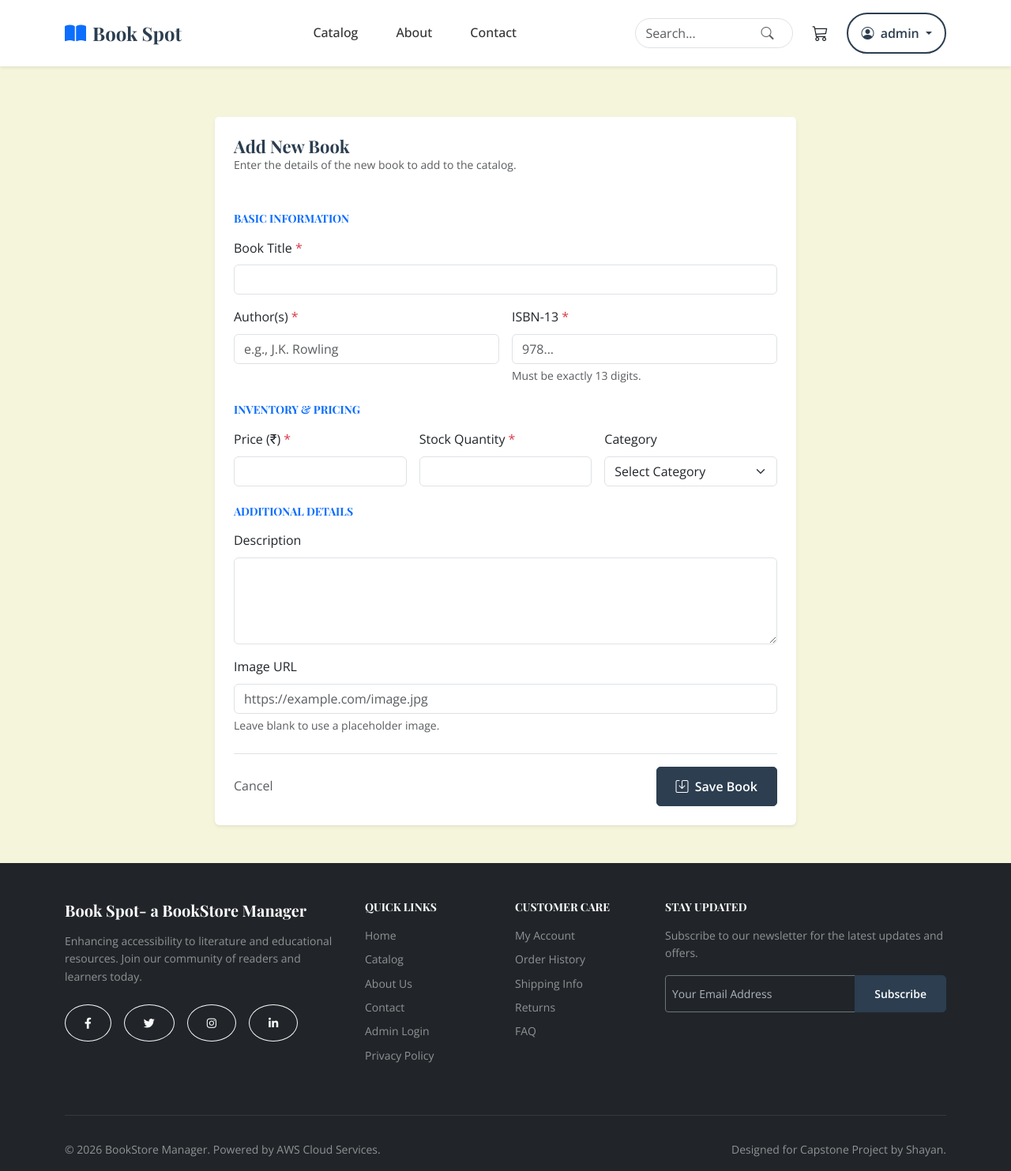
After one commit to shayan729/capstone_bookstore, a Flask app: page /admin/books/add in a window 1280 px wide. The commit adds this page. Shown: the whole page at 79% size. Run offline with Flask 3, Linux system fonts and the light colour scheme; a user stored in the database is signed in.

Commit message:
admin dashboard functionality

```diff
--- a/app.py
+++ b/app.py
@@ -1,4 +1,5 @@
-from flask import Flask, render_template, request, redirect, url_for, session, jsonify
+from flask import Flask, render_template, request, redirect, url_for, session, jsonify, flash
+
 import os
 import math
 import sqlite3
@@ -989,7 +990,7 @@ def apply_coupon():
 @app.route('/admin/books')
 def admin_books():
     """Admin books management page."""
-    if 'admin' not in session:
+    if 'admin_id' not in session:
         return redirect(url_for('admin_login'))
 
     db = get_db()
@@ -999,11 +1000,88 @@ def admin_books():
     per_page = 20
     offset = (page - 1) * per_page
 
-    rows = db.execute(
-        'SELECT * FROM books ORDER BY title ASC LIMIT ? OFFSET ?',
-        (per_page, offset)
-    ).fetchall()
+    # Optional Search
+    search_query = request.args.get('q', '').strip()
+    if search_query:
+        query = 'SELECT * FROM books WHERE LOWER(title) LIKE ? OR isbn13 LIKE ? ORDER BY title ASC LIMIT ? OFFSET ?'
+        search_param = f'%{search_query.lower()}%'
+        rows = db.execute(query, (search_param, search_param, per_page, offset)).fetchall()
+
+        count_query = 'SELECT COUNT(*) as count FROM books WHERE LOWER(title) LIKE ? OR isbn13 LIKE ?'
+        total_books = db.execute(count_query, (search_param, search_param)).fetchone()['count']
+    else:
+        rows = db.execute(
+            'SELECT * FROM books ORDER BY title ASC LIMIT ? OFFSET ?',
+            (per_page, offset)
+        ).fetchall()
+        total_books = db.execute('SELECT COUNT(*) as count FROM books').fetchone()['count']
+
     books = [map_book_row(r) for r in rows]
+    total_pages = math.ceil(total_books / per_page)
+
+    return render_template('admin_books.html', books=books, page=page, total_pages=total_pages, search_query=search_query)
+
+
+@app.route('/admin/books/add', methods=['GET', 'POST'])
+def add_book():
+    """Add a new book to the catalog."""
+    if 'admin_id' not in session:
+        return redirect(url_for('admin_login'))
+
+    if request.method == 'POST':
+        # Extract fields
+        title = request.form.get('title', '').strip()
+        authors = request.form.get('authors', '').strip()
+        isbn13 = request.form.get('isbn13', '').strip()
+        price = request.form.get('price', '').strip()
+        stock = request.form.get('stock', '').strip()
+        category = request.form.get('category', '').strip()
+        description = request.form.get('description', '').strip()
+        image = request.form.get('image', '').strip()
+
+        # Validation
+        if not all([title, authors, isbn13, price, stock]):
+            flash('Please fill in all required fields.', 'danger')
+            return redirect(url_for('add_book'))
+
+        try:
+            db = get_db()
+            db.execute('''
+                INSERT INTO books (
+                    isbn13, title, authors, price, stock, categories, description, thumbnail,
+                    average_rating, ratings_count, published_year, num_pages
+                ) VALUES (?, ?, ?, ?, ?, ?, ?, ?, ?, ?, ?, ?)
+            ''', (
+                isbn13, title, authors, float(price), int(stock), category, description,
+                image or '/static/images/book-placeholder.jpg', 0, 0, datetime.now().year, 0
+            ))
+            db.commit()
+            flash('Book added successfully!', 'success')
+            return redirect(url_for('admin_books'))
+
+        except sqlite3.IntegrityError:
+            flash(f'Book with ISBN {isbn13} already exists.', 'danger')
+        except Exception as e:
+            flash(f'Error adding book: {str(e)}', 'danger')
+
+    # Get categories for dropdown
+    categories = get_display_categories()
+    return render_template('admin_add_book.html', categories=categories)
+
+
+@app.route('/admin/books/delete/<isbn13>', methods=['POST'])
+def delete_book(isbn13):
+    """Delete a book from the catalog."""
+    if 'admin_id' not in session:
+        return jsonify({'success': False, 'message': 'Unauthorized'}), 401
+
+    try:
+        db = get_db()
+        db.execute('DELETE FROM books WHERE isbn13 = ?', (isbn13,))
+        db.commit()
+        return jsonify({'success': True, 'message': 'Book deleted successfully'})
+    except Exception as e:
+        return jsonify({'success': False, 'message': str(e)}), 500
 
     total_books = db.execute('SELECT COUNT(*) as count FROM books').fetchone()['count']
     total_pages = math.ceil(total_books / per_page)
--- /dev/null
+++ b/templates/admin_add_book.html
@@ -0,0 +1,102 @@
+{% extends 'base.html' %}
+
+{% block title %}Add New Book - Book Spot Admin{% endblock %}
+
+{% block content %}
+<div class="container py-5">
+    <div class="row justify-content-center">
+        <div class="col-lg-8">
+            <div class="card border-0 shadow-sm">
+                <div class="card-header bg-white border-bottom-0 pt-4 px-4">
+                    <h3 class="fw-bold mb-0">Add New Book</h3>
+                    <p class="text-muted small">Enter the details of the new book to add to the catalog.</p>
+                </div>
+                <div class="card-body p-4">
+
+                    {% with messages = get_flashed_messages(with_categories=true) %}
+                    {% if messages %}
+                    {% for category, message in messages %}
+                    <div class="alert alert-{{ category }} alert-dismissible fade show" role="alert">
+                        {{ message }}
+                        <button type="button" class="btn-close" data-bs-dismiss="alert" aria-label="Close"></button>
+                    </div>
+                    {% endfor %}
+                    {% endif %}
+                    {% endwith %}
+
+                    <form action="{{ url_for('add_book') }}" method="post">
+                        <!-- Basic Info -->
+                        <h6 class="text-uppercase text-primary fw-bold mb-3 small">Basic Information</h6>
+
+                        <div class="row g-3 mb-4">
+                            <div class="col-12">
+                                <label class="form-label">Book Title <span class="text-danger">*</span></label>
+                                <input type="text" class="form-control" name="title" required>
+                            </div>
+
+                            <div class="col-md-6">
+                                <label class="form-label">Author(s) <span class="text-danger">*</span></label>
+                                <input type="text" class="form-control" name="authors" placeholder="e.g., J.K. Rowling"
+                                    required>
+                            </div>
+
+                            <div class="col-md-6">
+                                <label class="form-label">ISBN-13 <span class="text-danger">*</span></label>
+                                <input type="text" class="form-control" name="isbn13" placeholder="978..." required
+                                    pattern="\d{13}">
+                                <div class="form-text">Must be exactly 13 digits.</div>
+                            </div>
+                        </div>
+
+                        <!-- Pricing & Stock -->
+                        <h6 class="text-uppercase text-primary fw-bold mb-3 small">Inventory & Pricing</h6>
+                        <div class="row g-3 mb-4">
+                            <div class="col-md-4">
+                                <label class="form-label">Price (₹) <span class="text-danger">*</span></label>
+                                <input type="number" step="0.01" class="form-control" name="price" required min="0">
+                            </div>
+
+                            <div class="col-md-4">
+                                <label class="form-label">Stock Quantity <span class="text-danger">*</span></label>
+                                <input type="number" class="form-control" name="stock" required min="0">
+                            </div>
+
+                            <div class="col-md-4">
+                                <label class="form-label">Category</label>
+                                <select class="form-select" name="category">
+                                    <option value="Uncategorized">Select Category</option>
+                                    {% for cat in categories %}
+                                    <option value="{{ cat }}">{{ cat }}</option>
+                                    {% endfor %}
+                                </select>
+                            </div>
+                        </div>
+
+                        <!-- Details -->
+                        <h6 class="text-uppercase text-primary fw-bold mb-3 small">Additional Details</h6>
+                        <div class="mb-3">
+                            <label class="form-label">Description</label>
+                            <textarea class="form-control" name="description" rows="4"></textarea>
+                        </div>
+
+                        <div class="mb-4">
+                            <label class="form-label">Image URL</label>
+                            <input type="url" class="form-control" name="image"
+                                placeholder="https://example.com/image.jpg">
+                            <div class="form-text">Leave blank to use a placeholder image.</div>
+                        </div>
+
+                        <!-- Actions -->
+                        <div class="d-flex justify-content-between align-items-center pt-3 border-top">
+                            <a href="{{ url_for('admin_books') }}" class="text-decoration-none text-muted">Cancel</a>
+                            <button type="submit" class="btn btn-primary px-4">
+                                <i class="bi bi-save me-1"></i> Save Book
+                            </button>
+                        </div>
+                    </form>
+                </div>
+            </div>
+        </div>
+    </div>
+</div>
+{% endblock %}
--- a/templates/admin_dashboard.html
+++ b/templates/admin_dashboard.html
@@ -14,7 +14,8 @@
                             class="list-group-item list-group-item-action active border-0 fw-bold py-3">
                             <i class="bi bi-speedometer2 me-2"></i> Dashboard
                         </a>
-                        <a href="#" class="list-group-item list-group-item-action border-0 py-3">
+                        <a href="{{ url_for('admin_books') }}"
+                            class="list-group-item list-group-item-action border-0 py-3">
                             <i class="bi bi-book me-2"></i> Manage Books
                         </a>
                         <a href="#" class="list-group-item list-group-item-action border-0 py-3">
@@ -58,7 +59,8 @@
                     <span class="text-muted small align-self-center me-3">
                         <i class="bi bi-clock me-1"></i> Last login: Just now
                     </span>
-                    <button class="btn btn-primary"><i class="bi bi-plus-lg me-1"></i> Add Book</button>
+                    <a href="{{ url_for('add_book') }}" class="btn btn-primary"><i class="bi bi-plus-lg me-1"></i> Add
+                        Book</a>
                     <button class="btn btn-outline-secondary"><i class="bi bi-download me-1"></i> Export Data</button>
                 </div>
             </div>
--- a/templates/base.html
+++ b/templates/base.html
@@ -5,6 +5,15 @@
     <meta charset="UTF-8">
     <meta name="viewport" content="width=device-width, initial-scale=1.0">
     <meta name="description" content="BookStore Manager - Your trusted platform for managing and exploring books.">
+    <meta name="keywords" content="BookStore, Book Manager, Book Catalog, Book Store, Book Catalog">
+    <meta name="author" content="Shayan">
+    <link rel="book" href="{{ url_for('static', filename='favicon.ico') }}">
+    <meta property="og:title" content="BookStore Manager">
+    <meta property="og:description"
+        content="BookStore Manager - Your trusted platform for managing and exploring books.">
+    <meta property="og:type" content="website">
+    <meta property="og:url" content="https://bookstore-manager.com">
+    <meta property="og:image" content="https://bookstore-manager.com/images/book-placeholder.jpg">
     <title>{% block title %}Book Spot{% endblock %}</title>
 
     <!-- Google Fonts -->
@@ -210,7 +219,7 @@
                     </p>
                 </div>
                 <div class="col-md-6 text-center text-md-end">
-                    <p class="small text-white-50 mb-0">Designed for Capstone Project by Shayan</p>
+                    <p class="small text-white-50 mb-0">Designed for Capstone Project by Shayan.</p>
                 </div>
             </div>
         </div>
```
Also changed, not shown: templates/admin_books.html (added, +136 -0 lines).
